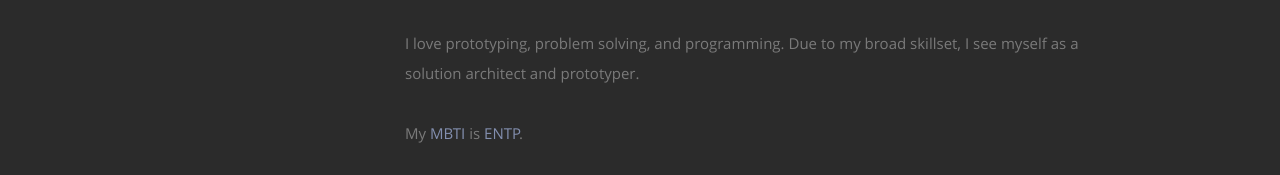
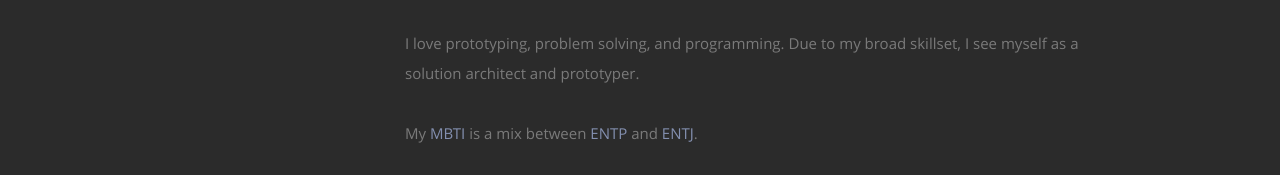
Before and after one commit to philipphock/philipphock.github.io, a plain HTML site: page index.html in a window 1280 px wide. Shown: the part 1240-1415 px from the top of the page. Drawn offline with nearby package versions, Linux system fonts and the light colour scheme.

Commit message:
mbti added

```diff
--- a/index.html
+++ b/index.html
@@ -119,7 +119,7 @@
                <br><br>
                I love prototyping, problem solving, and programming. Due to my broad skillset, I see myself as a solution architect and prototyper.
                <br><br>
-               My <a href="" target="_blank">MBTI</a> is <a href="https://www.16personalities.com/entp-personality" target="_blank">ENTP</a>.
+               My <a href="" target="_blank">MBTI</a> is a mix between <a href="https://www.16personalities.com/entp-personality" target="_blank">ENTP</a> and <a href="https://www.16personalities.com/entj-personality">ENTJ</a>.
 
 
             </p>
```
